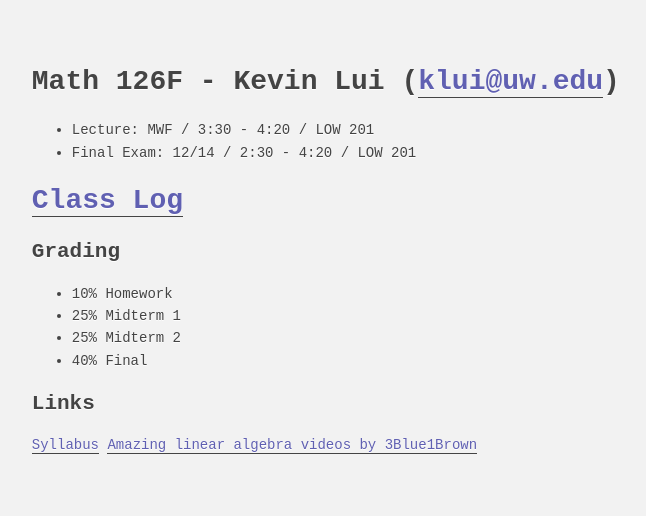
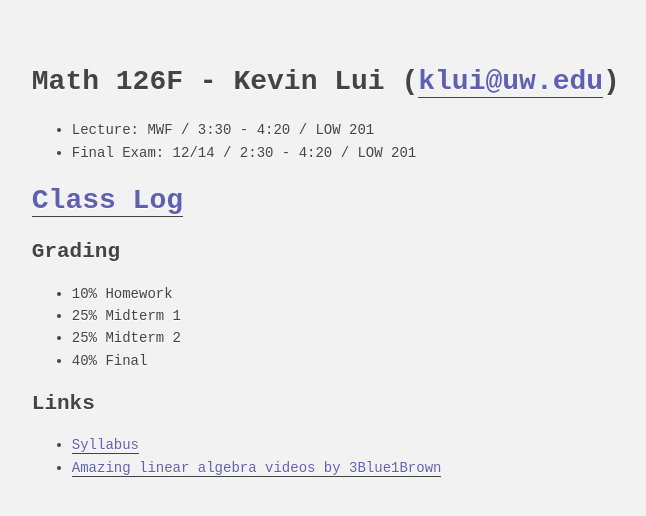
Before and after one commit to kevinywlui/kevinywlui.github.io, a plain HTML site: page au17m308/index.html in a window 1280 px wide. Shown: the whole page, without its empty margins (141-787 px from the left). Drawn offline with Linux system fonts and the light colour scheme.

Commit message:
fixed list

```diff
--- a/au17m308/index.html
+++ b/au17m308/index.html
@@ -23,6 +23,9 @@
 <li>40% Final</li>
 </ul>
 <h2 id="links">Links</h2>
-<p><a href="./syllabus.pdf">Syllabus</a> <a href="https://www.youtube.com/playlist?list=PLZHQObOWTQDPD3MizzM2xVFitgF8hE_ab">Amazing linear algebra videos by 3Blue1Brown</a></p>
+<ul>
+<li><a href="./syllabus.pdf">Syllabus</a></li>
+<li><a href="https://www.youtube.com/playlist?list=PLZHQObOWTQDPD3MizzM2xVFitgF8hE_ab">Amazing linear algebra videos by 3Blue1Brown</a></li>
+</ul>
 </body>
 </html>
```
Also changed, not shown: 1 other file.
